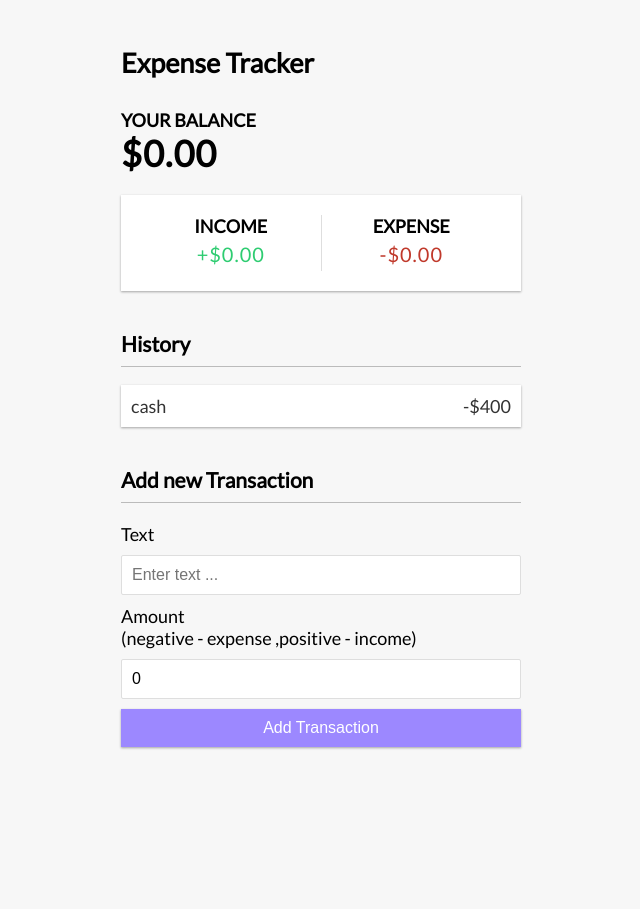
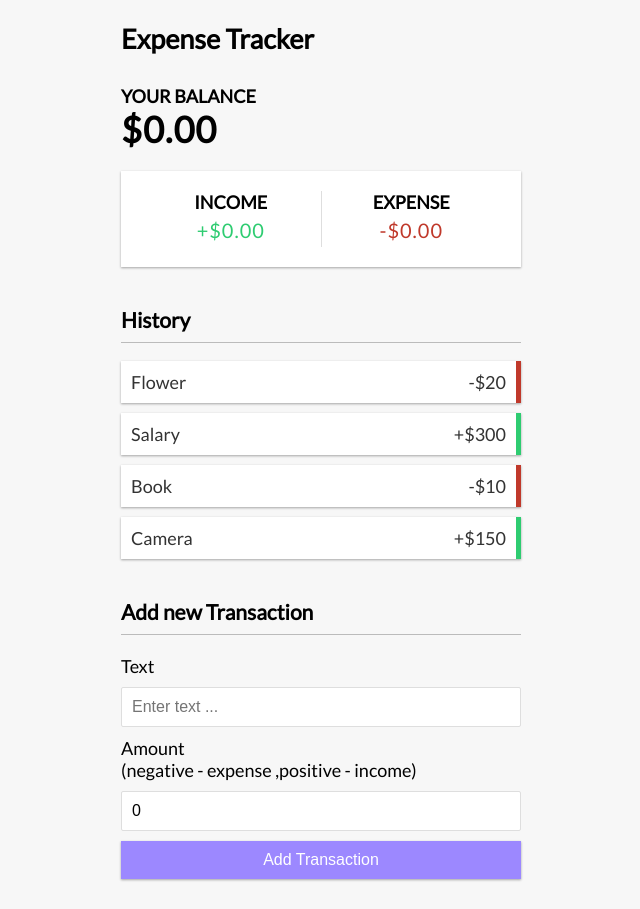
Before and after one commit to dhoumaima/expense-tracker, a React (Create React App) app: page / in a window 1280 px wide. Shown: the whole page, without its empty margins (319-959 px from the left). Before the commit the page ends 800 px from the top, so only its background shows below. Built offline with nearby package versions, Linux system fonts and the light colour scheme.

Commit message:
History display

```diff
--- /dev/null
+++ b/src/components/Transaction.js
@@ -0,0 +1,14 @@
+import React from 'react'
+
+const Transaction = ({transaction}) => {
+const sign = transaction.amount < 0 ? '-' : '+';
+
+  return (
+    <li className={transaction.amount <0 ? 'minus' : 'plus'}>
+        {transaction.text}
+        <span>{sign}${Math.abs(transaction.amount)}</span><button className='delete-btn'>x</button>
+    </li>
+  )
+}
+
+export default Transaction
--- a/src/components/TransactionList.js
+++ b/src/components/TransactionList.js
@@ -1,13 +1,16 @@
-import React from 'react'
+import React, {useContext} from 'react'
+import Transaction from './Transaction';
+import { GlobalContext } from '../context/GlobalState'
 
 const TransactionList = () => {
+  const {transactions} = useContext(GlobalContext);
+
   return (
     <div>
       <h3>History</h3>
-      <ul id='list' className='list'>
-        <li>
-            cash <span>-$400</span><button className='delete-btn'>x</button>
-        </li>
+      <ul className='list'>
+        {transactions.map(transaction=>(<Transaction key={transaction.id} transaction={transaction}/>))}
+
       </ul>
     </div>
   )
```
